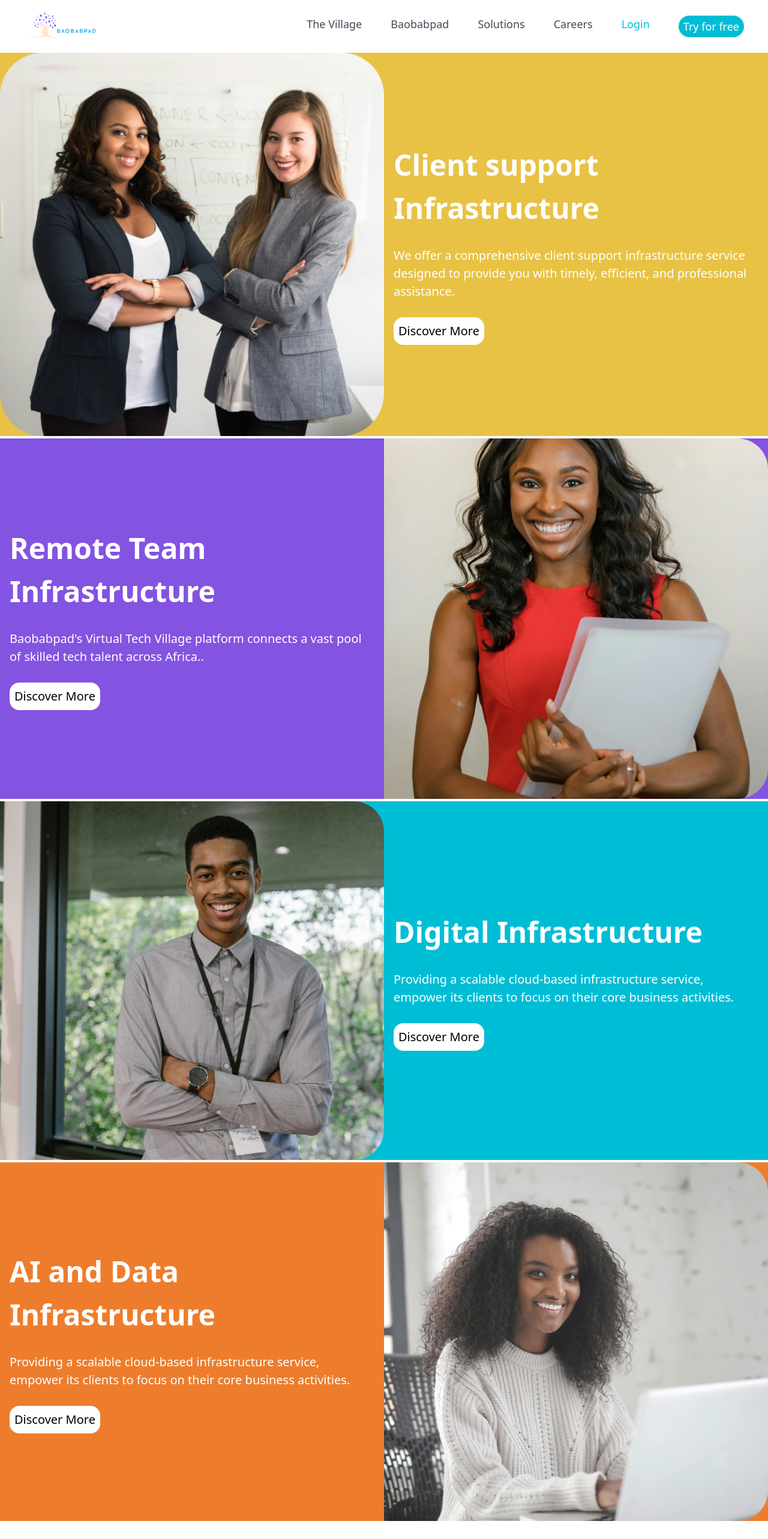
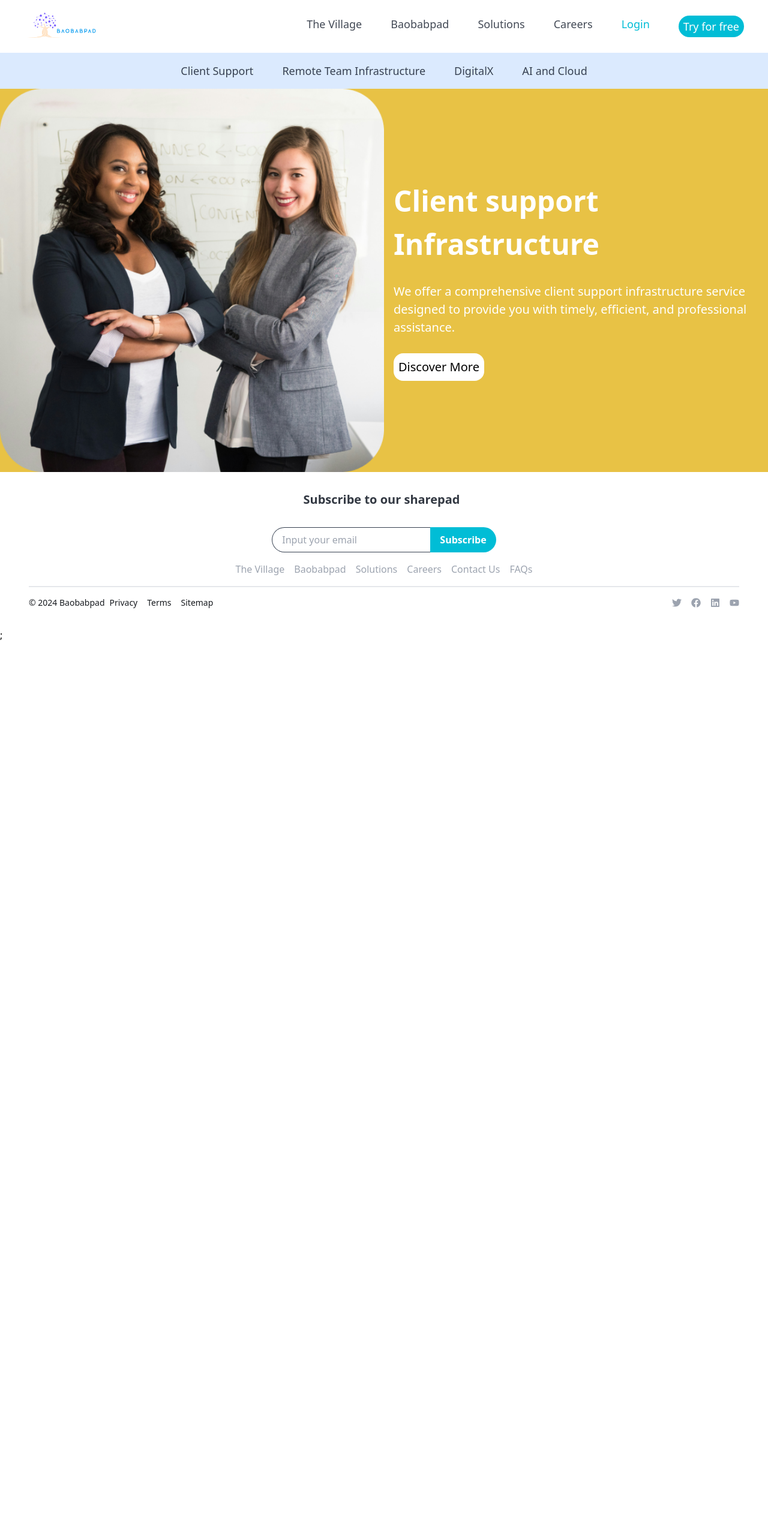
Before and after one commit to baobabpad-pilot/baobabpad_frontend_v0, a Next.js app: page /Solutions in a window 1280 px wide. Shown: the top 2566 px of the page at 60% size. After the commit the page ends 1071 px from the top, so only its background shows below. Built offline with nearby package versions, Linux system fonts and the light colour scheme.

Commit message:
removed the solutions on this page

```diff
--- a/src/pages/Solutions.tsx
+++ b/src/pages/Solutions.tsx
@@ -1,11 +1,117 @@
-import React from "react";
+import React, { useState } from "react";
 import Navbar from "@/components/Navbar";
 import Footer from "@/components/Footer";
 import Layout from "@/components/Layout";
+import Link from "next/link";
+import { useRouter } from 'next/router';
 
 const Solutions = () => {
+
+ interface SolutionsLinks{
+  label:string,
+  href:string
+ }
+
+
+ const solutionLinks:SolutionsLinks[] = [
+  { label: "Client Support  ", href: "/Client" },
+  { label: "Remote Team Infrastructure", href: "/Remote" },
+  { label: "DigitalX", href: "/DigitalX"},
+  { label: "AI and Cloud", href: "/Cloud" },
+
+];
+const router = useRouter();
+ const [isOpen, setIsOpen] = useState(false);
+
+
+  const toggleSolutionsNavbar = () => {
+    setIsOpen(!isOpen);
+  };
+
+
+
+
+
+
+
   return (
+
 <Layout>
+
+      <div className="md:hidden">
+        <button
+          onClick={toggleSolutionsNavbar}
+          className="text-[#00BDD6] focus:outline-none"
+        >
+          {isOpen ? (
+            <svg
+              xmlns="http://www.w3.org/2000/svg"
+              className="h-8 w-8"
+              fill="none"
+              viewBox="0 0 24 24"
+              stroke="currentColor"
+            >
+              <path
+                strokeLinecap="round"
+                strokeLinejoin="round"
+                strokeWidth={2}
+                d="M6 18L18 6M6 6l12 12"
+              />
+            </svg>
+          ) : (
+            <>
+              {" "}
+              <span className="sr-only">Toggle menu</span>
+              <svg
+                xmlns="http://www.w3.org/2000/svg"
+                className="h-8 w-8"
+                fill="none"
+                viewBox="0 0 24 24"
+                stroke="currentColor"
+                strokeWidth="2"
+              >
+                <path
+                  strokeLinecap="round"
+                  strokeLinejoin="round"
+                  d="M4 6h16M4 12h16M4 18h16"
+                />
+              </svg>
+            </>
+          )}
+        </button>
+      </div>
+
+<nav className=" md:flex space-x-12 flex-row justify-center text-lg bg-blue-100 p-4 text-white ">
+      <div className="flex justify-between items-center ">
+
+        <ul
+          className={`${
+            isOpen ? 'block' : 'hidden'
+          } sm:flex sm:space-x-12 sm:flex sm:justify-center sm:text-lg`}
+        >
+          {solutionLinks.map((solutionLink) => (
+            <li key={solutionLink.label}>
+              <Link
+                href={solutionLink.href}
+                className={`text-gray-700 ${
+                  router.pathname === solutionLink.href
+                    ? 'text-blue-500'
+                    : 'hover:text-blue-500'
+                } transition-colors duration-200 ease-in-out`}
+              >
+                {solutionLink.label}
+              </Link>
+            </li>
+          ))}
+        </ul>
+      </div>
+    </nav>
+
+
+
+
+
+
    {/* Start of the Hero section  */}
  <section className="flex flex-col md:flex-row bg-[#E8C245] flex-wrap">
   <div className="w-full md:w-[50%] flex justify-center">
@@ -17,142 +123,6 @@ const Solutions = () => {
     <button className="bg-[white] text-black p-2 rounded-[1rem] hover:bg-[#00BDD6] hover:text-white">Discover More</button>
   </div>
 </section>
-
-<section className="flex mt-1 flex-col md:flex-row bg-[#8353E2] flex-wrap">
-<div className="flex flex-col p-4 text-white items-start justify-center gap-y-7 text-[1.25rem] max-w-full md:max-w-[50%]">
-    <span className="text-[3rem] font-semibold">Remote Team Infrastructure</span>
-    <span>Baobabpad's Virtual Tech Village platform  connects a vast pool of skilled tech talent across Africa..</span>
-    <button className="bg-[white] text-black p-2 rounded-[1rem] hover:bg-[#00BDD6] hover:text-white">Discover More</button>
-  </div>
-  <div className="w-full md:w-[50%] flex justify-center">
-    <img src="/remote_team_image.png" alt="a woman holding a file" className="w-full" />
-  </div>
-
-</section>
-
-<section className="flex mt-1 flex-col md:flex-row bg-[#00BDD6] flex-wrap">
-<div className="w-full md:w-[50%] flex justify-center">
-    <img src="/digital_infrastructure_image.png" alt="a guy smiling" className="w-full" />
-  </div>
-<div className="flex flex-col p-4 text-white items-start justify-center gap-y-7 text-[1.25rem] max-w-full md:max-w-[50%]">
-    <span className="text-[3rem] font-semibold">Digital Infrastructure</span>
-    <span>Providing a scalable cloud-based infrastructure service, empower its clients to focus on their core business activities.</span>
-    <button className="bg-[white] text-black p-2 rounded-[1rem] hover:bg-[#00BDD6] hover:text-white">Discover More</button>
-  </div>
-
-
-</section>
-
-<section className="flex mt-1 flex-col md:flex-row bg-[#ED7D2D] flex-wrap">
-
-<div className="flex flex-col p-4 text-white items-start justify-center gap-y-7 text-[1.25rem] max-w-full md:max-w-[50%]">
-    <span className="text-[3rem] font-semibold">AI and Data Infrastructure</span>
-    <span>Providing a scalable cloud-based infrastructure service, empower its clients to focus on their core business activities.</span>
-    <button className="bg-[white] text-black p-2 rounded-[1rem] hover:bg-[#00BDD6] hover:text-white">Discover More</button>
-  </div>
-
-  <div className="w-full md:w-[50%] flex justify-center">
-    <img src="/AI_data_structure_image.png" alt="a guy smiling" className="w-full" />
-  </div>
-
-
-</section>
-
-
-    {/* End of the Hero section */}
-
-
-    {/* <section className="flex flex-col md:flex-row items-center justify-center flex-wrap p-12 ">
-        <div className="w-full md:w-[50%] flex flex-row md:flex-col justify-center flex-wrap p-6 pt-[-1rem] gap-y-7">
-          <div className="flex flex-row bg-[#EBFDFF] w-[13rem] items-center">
-             <img src="/introduction-icon.png" alt="introduction icon" className="w-[4rem]"/>
-             <span className=" text-[#00BDD6] text-[1.625rem]">Introduction</span>
-          </div>
-          <p className="text-[3rem]">From bugs to bucks client  support </p>
-          <p className="text-[1.875rem]">End to end client support infrastructure built to empower technology for operational improvement and creating long-term growth.</p>
-          <div className=" flex flex-row gap-x-5 ">
-              <button  className="border border-black p-2 rounded-[1rem] hover:bg-[#00BDD6] hover:text-white hover:border-none">Learn More</button>
-              <button className="border border-black pl-9 pr-9 rounded-[1rem] bg-[#723CDE] text-white hover:bg-white hover:text-black">Sign up</button>
-          </div>
-
-
-        </div>
-        <div className="w-full md:w-[49%] flex justify-center  ">
-          <img src="/new_solution_image_2.png" alt="people smiling " className="w-full"/>
-
-        </div>
-
-
-        <div className="w-full md:w-[90%] flex flex-col flex-wrap items-center bg-[#F3F4F6] mt-3 p-8 gap-y-2 rounded-[2rem]">
-          <div><span  className="font-serif text-[1.25rem]">As featured in </span></div>
-          <div className=" flex items-center gap-x-12">
-              <span className="font-serif text-[1.875rem]">BizBeat Insights</span>
-              <span  className="font-serif text-[1.5rem]">Financial Scope</span>
-              <span  className="font-serif text-[1.5rem] font-extrabold">CommercialCurrentScope</span>
-          </div>
-
-        </div>
-
-        <div  className="w-full  flex flex-col md:flex-row items-center justify-center flex-wrap p-12 ">
-              <div className="w-full md:w-[50%] flex flex-row md:flex-col justify-center flex-wrap p-6 pt-[-1rem] gap-y-7">
-
-          </div>
-        </div>
-
-
-
-
-
-
-    </section> */}
-{/*
-    <section className="flex flex-col md:flex-row items-center justify-center flex-wrap p-12 ">
-        <div className="w-full md:w-[50%] flex flex-row md:flex-col justify-center flex-wrap p-6 pt-[-1rem] gap-y-7">
-          <div className="flex flex-row bg-[#EBFDFF] w-[13rem] items-center">
-             <img src="/introduction-icon.png" alt="introduction icon" className="w-[4rem]"/>
-             <span className=" text-[#00BDD6] text-[1.625rem]">Introduction</span>
-          </div>
-          <p className="text-[3rem]">From bugs to bucks client  support </p>
-          <p className="text-[1.875rem]">End to end client support infrastructure built to empower technology for operational improvement and creating long-term growth.</p>
-          <div className=" flex flex-row gap-x-5 ">
-              <button  className="border border-black p-2 rounded-[1rem] hover:bg-[#00BDD6] hover:text-white hover:border-none">Learn More</button>
-              <button className="border border-black pl-9 pr-9 rounded-[1rem] bg-[#723CDE] text-white hover:bg-white hover:text-black">Sign up</button>
-          </div>
-
-
-        </div>
-        <div className="w-full md:w-[49%] flex justify-center  ">
-          <img src="/new_solution_image_2.png" alt="people smiling " className="w-full"/>
-
-        </div>
-
-
-        <div className="w-full md:w-[90%] flex flex-col flex-wrap items-center bg-[#F3F4F6] mt-3 p-8 gap-y-2 rounded-[2rem]">
-          <div><span  className="font-serif text-[1.25rem]">As featured in </span></div>
-          <div className=" flex items-center gap-x-12">
-              <span className="font-serif text-[1.875rem]">BizBeat Insights</span>
-              <span  className="font-serif text-[1.5rem]">Financial Scope</span>
-              <span  className="font-serif text-[1.5rem] font-extrabold">CommercialCurrentScope</span>
-          </div>
-
-        </div>
-
-        <div  className="w-full  flex flex-col md:flex-row items-center justify-center flex-wrap p-12 ">
-              <div className="w-full md:w-[50%] flex flex-row md:flex-col justify-center flex-wrap p-6 pt-[-1rem] gap-y-7">
-
-          </div>
-        </div>
-
-
-
-
-
-
-    </section>
-     */}
-
-
-
 
 
 
```
